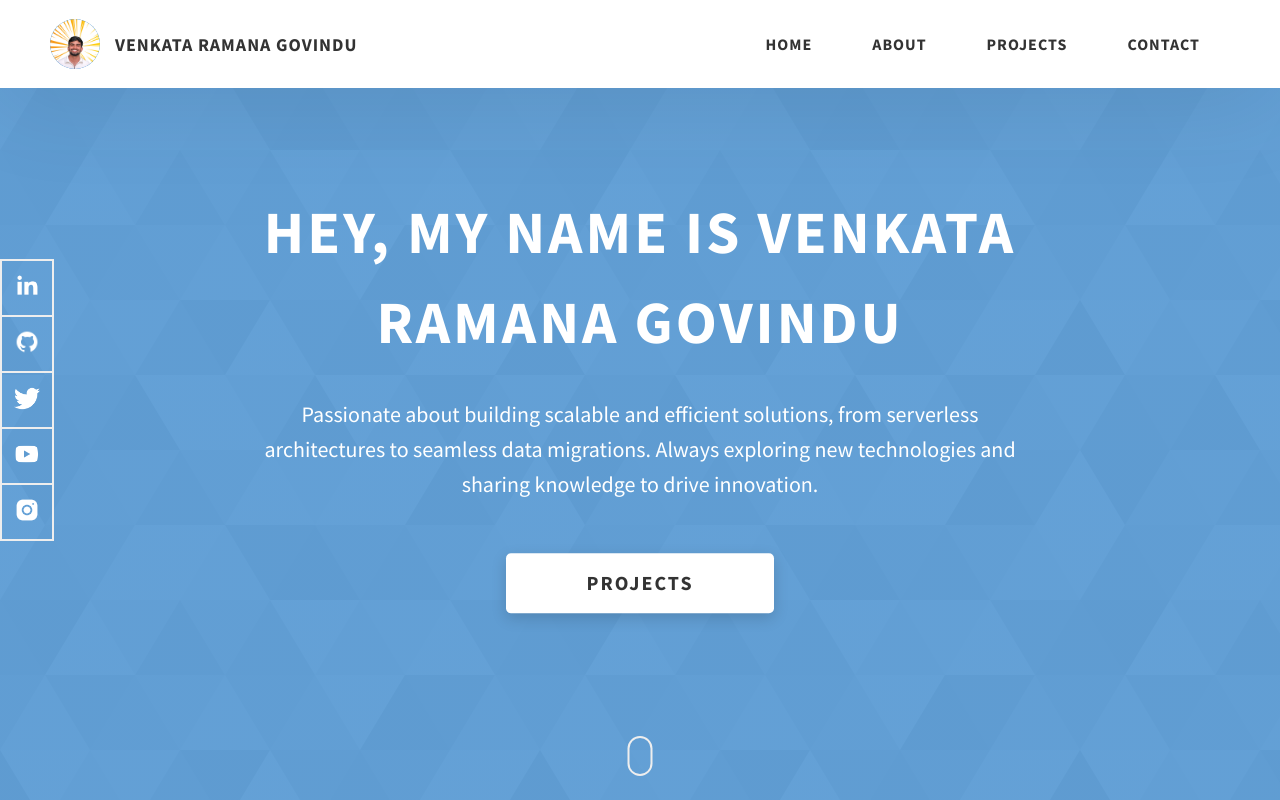
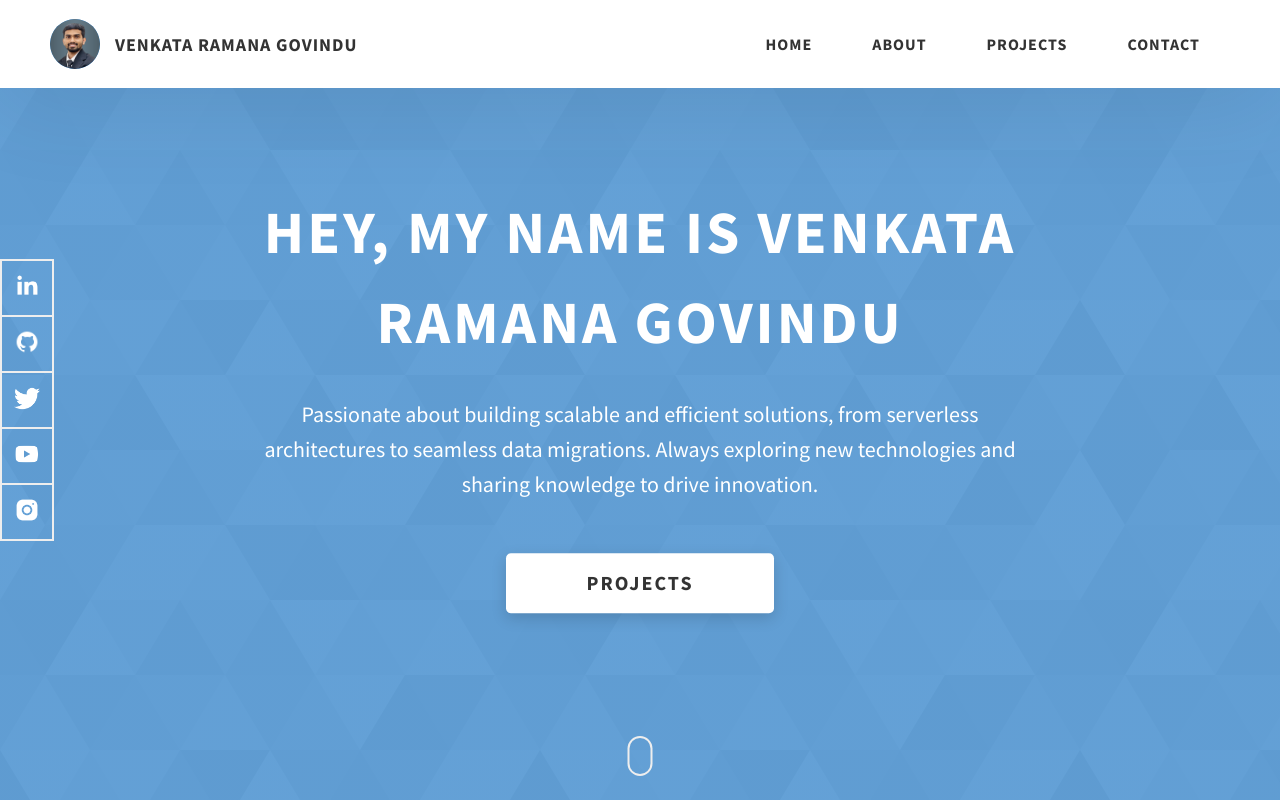
Before and after one commit to venkataramanagovindu/portfolio, a website: page index.html in a window 1280 px wide. Shown: the top 800 px of the page. Drawn offline with Linux system fonts and the light colour scheme.

Commit message:
Update profile picture source in index.html

```diff
--- a/index.html
+++ b/index.html
@@ -23,7 +23,7 @@
         <div class="header__logo-container">
           <div class="header__logo-img-cont">
             <img
-              src="./assets/png/profile-pic.png"
+              src="./assets/png/profile-pic-updated.png"
               alt="Ram Maheshwari Logo Image"
               class="header__logo-img"
             />
```
Also changed, not shown: assets/png/profile-pic-updated.png (added).
